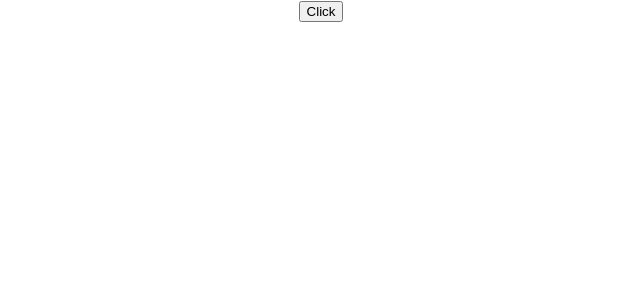
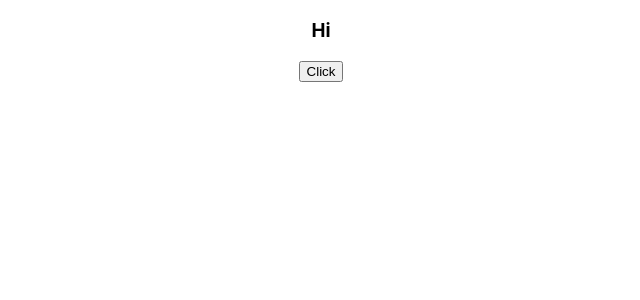
Before and after one commit to Lasith650/Fundamentals-of-React, a React (Create React App) app: page / in a window 1280 px wide. Shown: the top 300 px of the page, without its empty margins (319-959 px from the left). Built offline with nearby package versions, Linux system fonts and the light colour scheme.

Commit message:
Adding binding in the render method

```diff
--- a/src/components/EventBind.js
+++ b/src/components/EventBind.js
@@ -2,9 +2,26 @@
 
 class EventBind extends Component{
 
+    constructor(props){
+        super(props)
+        this.state = {
+            message: 'Hi'
+        }
+    }
+
+    clickHandler() {
+        this.setState({
+            message: 'Good Bye my dear friend'
+        })
+    }
+
     render(){
         return(
-            <button>Click</button>
+            <div>
+                <h3>{this.state.message}</h3>
+                <button onClick={this.clickHandler.bind(this)}>Click</button>
+            </div>
+
         )
     }
 }
```
